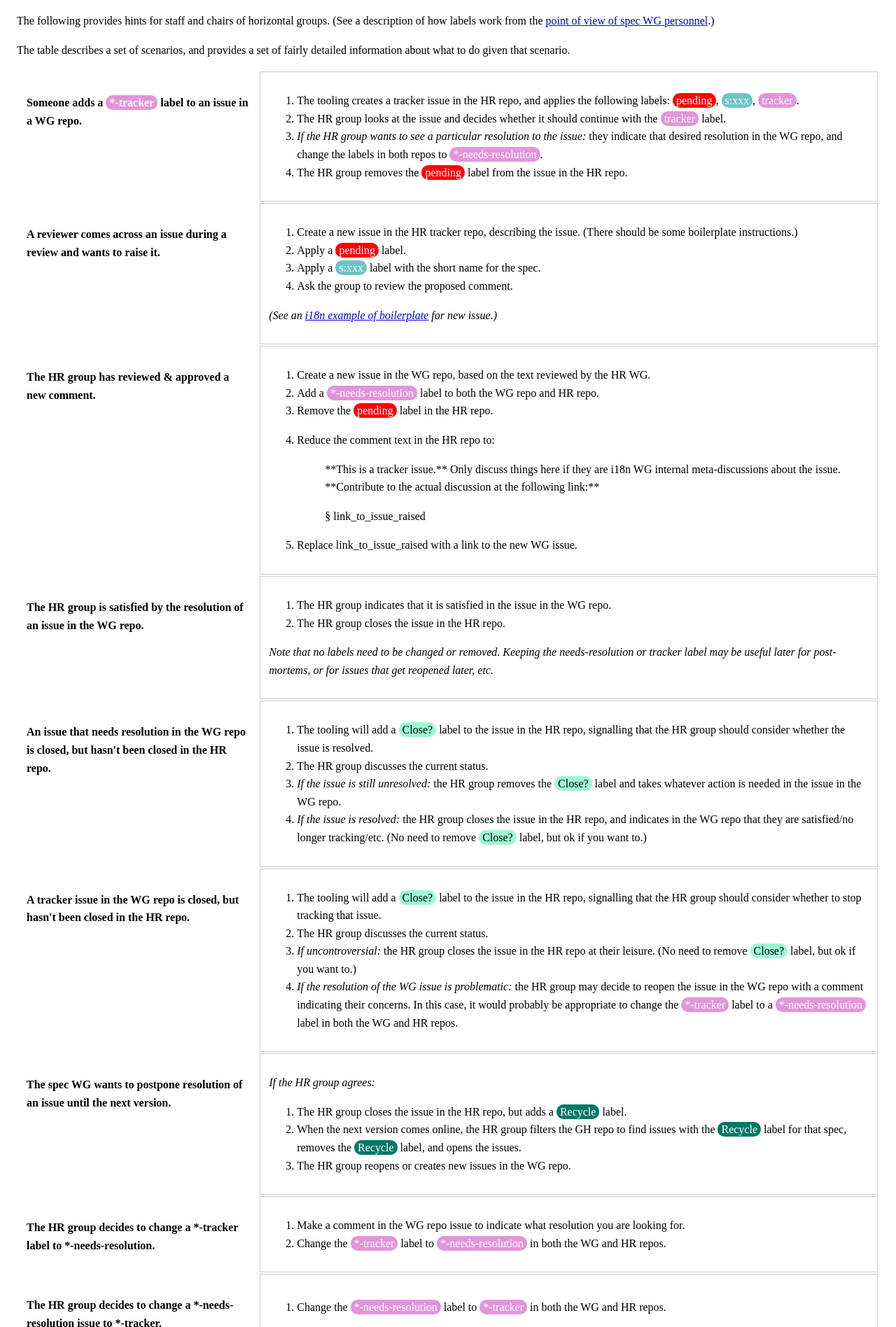
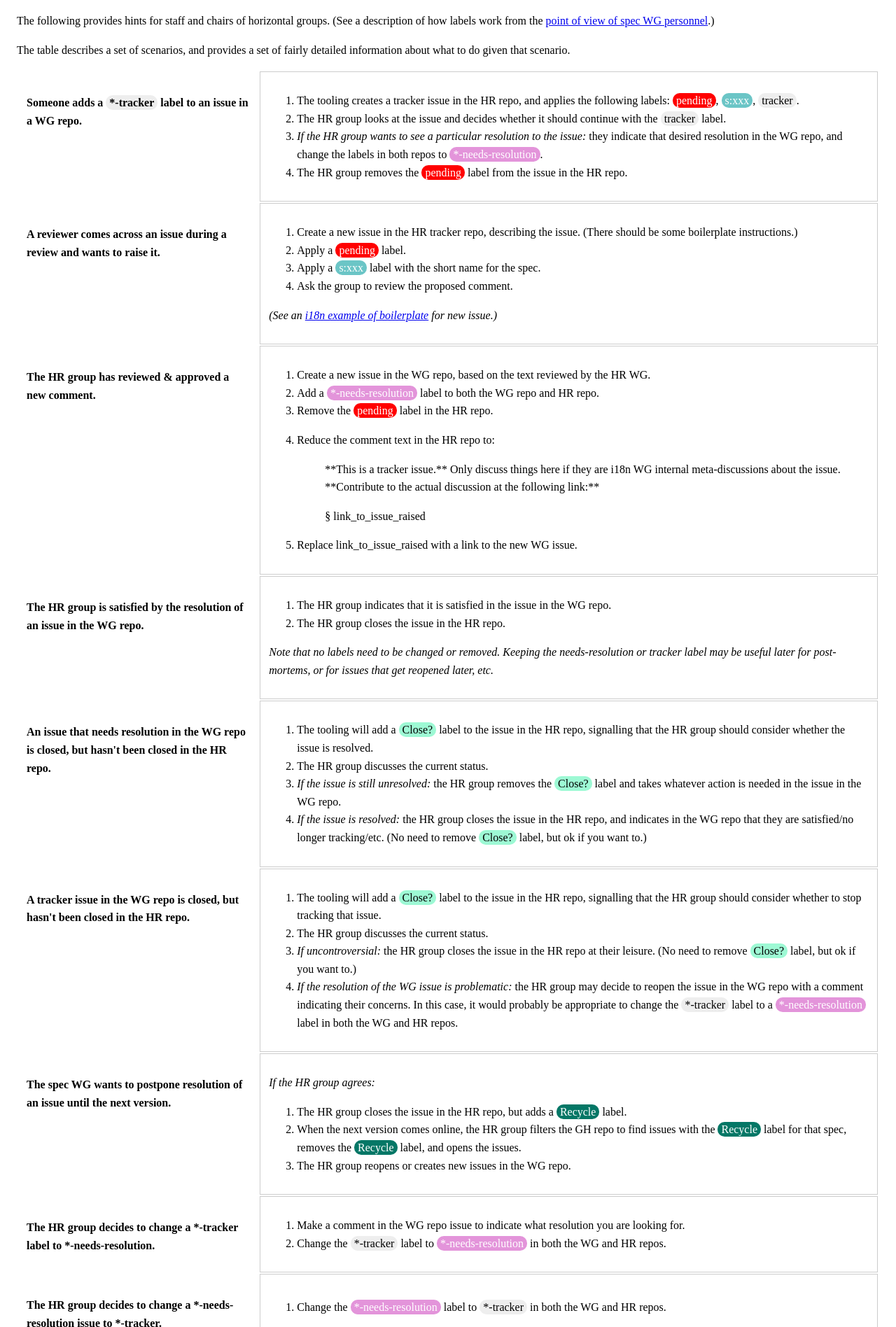
Before and after one commit to w3c/horizontal-issue-tracker, a plain HTML site: page docs/HOWTO.html in a window 1280 px wide. Shown: the part 484-2380 px from the top of the page at 70% size. Drawn offline with Linux system fonts and the light colour scheme.

Commit message:
Minor documentation color fix

```diff
--- a/docs/HOWTO.html
+++ b/docs/HOWTO.html
@@ -32,10 +32,10 @@
 <p>The table describes a set of scenarios, and provides a set of fairly detailed information about what to do given that scenario.</p>
 <table>
 <tr>
-<th>Someone adds a <span class="label needs-resolution">*-tracker</span> label to an issue in a WG repo.</th>
+<th>Someone adds a <span class="label tracker">*-tracker</span> label to an issue in a WG repo.</th>
 <td><ol>
-<li>The tooling creates a tracker issue in the HR repo, and applies the following labels:  <span class="label pending">pending</span>,  <span class="label spec">s:xxx</span>, <span class="label needs-resolution">tracker</span>.</li>
-<li>The HR group looks at the issue and decides whether it should continue with the <span class="label needs-resolution">tracker</span> label.</li>
+<li>The tooling creates a tracker issue in the HR repo, and applies the following labels:  <span class="label pending">pending</span>,  <span class="label spec">s:xxx</span>, <span class="label tracker">tracker</span>.</li>
+<li>The HR group looks at the issue and decides whether it should continue with the <span class="label tracker">tracker</span> label.</li>
 <li><em>If the HR group wants to see a particular resolution to the issue:</em> they indicate that desired resolution in the WG repo, and change the labels in both repos to <span class="label needs-resolution">*-needs-resolution</span>.</li>
 <li>The HR group removes the <span class="label pending">pending</span> label from the issue in the HR repo.</li>
 </ol></td>
@@ -88,7 +88,7 @@
 <li>The tooling will add a <span class="label close">Close?</span> label to the issue in the HR repo, signalling that the HR group should consider whether to stop tracking that issue.</li>
 <li>The HR group discusses the current status.</li>
 <li><em>If uncontroversial:</em> the HR group closes the issue in the HR repo at their leisure. (No need to remove <span class="label close">Close?</span> label, but ok if you want to.)</li>
-<li><em>If the resolution of the WG issue is problematic:</em> the HR group may decide to reopen the issue in the WG repo with a comment indicating their concerns. In this case, it would probably be appropriate to change the <span class="label needs-resolution">*-tracker</span> label to a <span class="label needs-resolution">*-needs-resolution</span> label in both the WG and HR repos.</li>
+<li><em>If the resolution of the WG issue is problematic:</em> the HR group may decide to reopen the issue in the WG repo with a comment indicating their concerns. In this case, it would probably be appropriate to change the <span class="label tracker">*-tracker</span> label to a <span class="label needs-resolution">*-needs-resolution</span> label in both the WG and HR repos.</li>
 </ol></td>
 </tr>
 <tr>
@@ -104,13 +104,13 @@
 <th>The HR group decides to change a *-tracker label to *-needs-resolution.</th>
 <td><ol>
 <li>Make a comment in the WG repo issue to indicate what resolution you are looking for.</li>
-<li>Change the <span class="label needs-resolution">*-tracker</span> label to <span class="label needs-resolution">*-needs-resolution</span> in both the WG and HR repos.</li>
+<li>Change the <span class="label tracker">*-tracker</span> label to <span class="label needs-resolution">*-needs-resolution</span> in both the WG and HR repos.</li>
 </ol></td>
 </tr>
 <tr>
 <th>The HR group decides to change a *-needs-resolution issue to *-tracker.</th>
 <td><ol>
-<li>Change the <span class="label needs-resolution">*-needs-resolution</span> label to <span class="label needs-resolution">*-tracker</span> in both the WG and HR repos.</li>
+<li>Change the <span class="label needs-resolution">*-needs-resolution</span> label to <span class="label tracker">*-tracker</span> in both the WG and HR repos.</li>
 </ol></td>
 </tr>
 <tr>
@@ -144,7 +144,7 @@
 <th>A spec WG  requests a transition call.</th>
 <td>
 <p>The spec WG should have checked with the HR group that all issues with a <span class="label needs-resolution">*-needs-resolution</span> label have been resolved, and each issue should describe that resolution. </p>
-<p>The spec WG does NOT need to reach agreement with the HR group for issues that are only marked with a <span class="label needs-resolution">*-tracker</span> label.</p>
+<p>The spec WG does NOT need to reach agreement with the HR group for issues that are only marked with a <span class="label tracker">*-tracker</span> label.</p>
 <p>Prior to the transition call, the Director  will run a tool to check whether the HR group repos have unclosed issues with the <span class="label needs-resolution">*-needs-resolution</span> label. If there are some, they will have to take a decision about whether or not the lack of resolution will prevent the spec from progressing to the next stage. This may require consultation with the HR group.</p></td>
 </tr>
 </table>
--- a/docs/howto.css
+++ b/docs/howto.css
@@ -20,6 +20,10 @@ th {
 .label {
     border-radius: 10px;
     padding: 2px 5px;
+	}
+.tracker {
+    background-color: #eeeeee;
+    color: black;
 	}
 .needs-resolution {
     background-color: #e394da;
```
